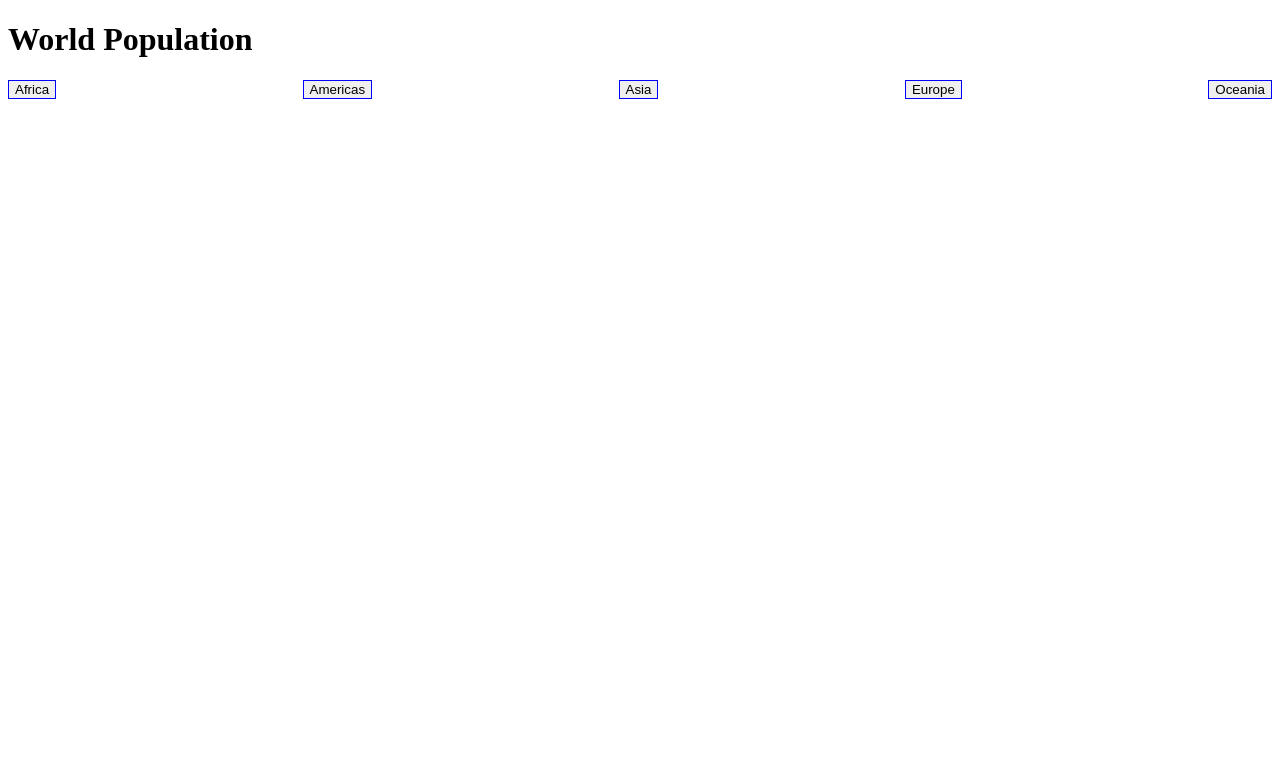
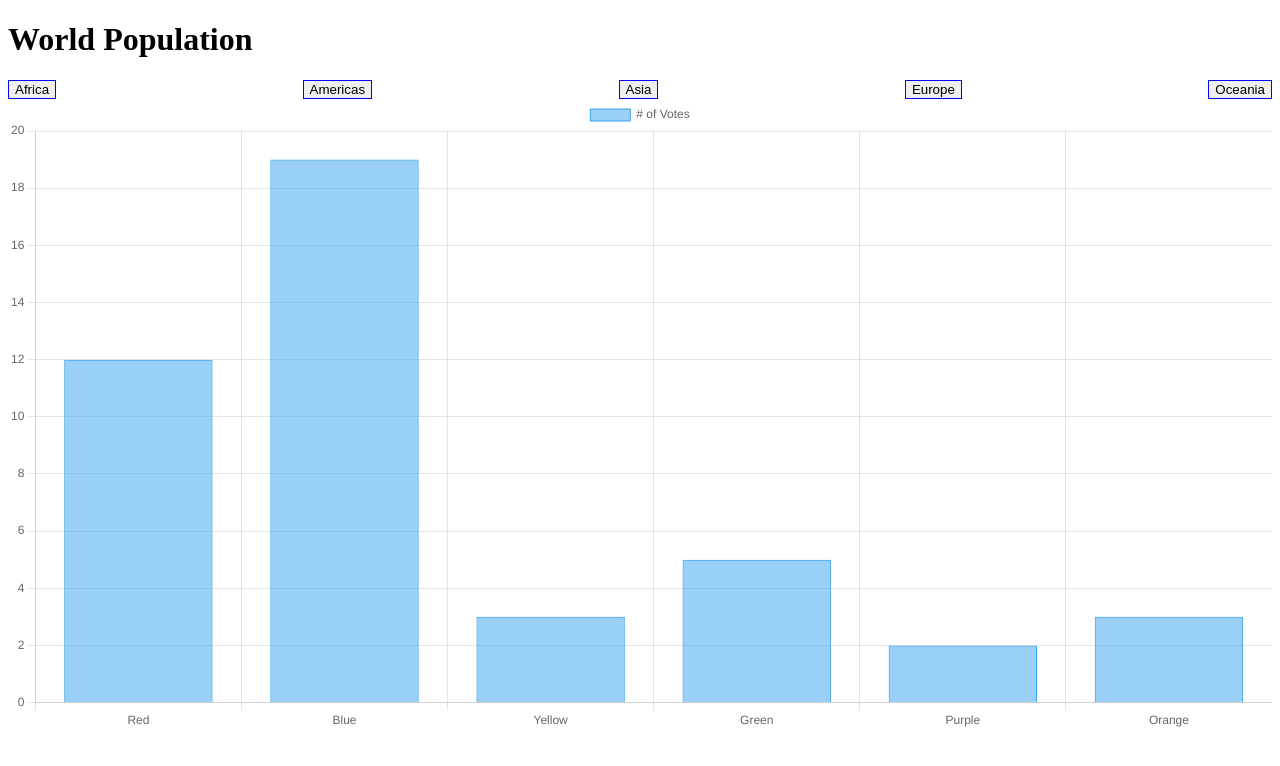
Before and after one commit to shellyalmo/world-population, a website: page continentsScreen.html in a window 1280 px wide. Both pictures are taken after a click on the button "Africa". Drawn offline with nearby package versions, Linux system fonts and the light colour scheme; no server answers.

Commit message:
feat graph

```diff
--- a/continents.js
+++ b/continents.js
@@ -31,10 +31,12 @@ class Countries {
   }
   //arrow function to bind this to countries class and not the btn
   displayCountries = async (e) => {
-    const allCountries = await continents.getCountriesByContinent(
-      e.target.innerText
+    const continentName = e.target.innerText;
+    const allCountriesInContinent = await continents.getCountriesByContinent(
+      continentName
     );
-    this.renderCountries(allCountries);
+    this[continentName] = allCountriesInContinent;
+    this.renderCountries(allCountriesInContinent);
   };
 }
 
--- a/continentsScreen.html
+++ b/continentsScreen.html
@@ -17,7 +17,36 @@
       <button id="europe-btn" class="continent">Europe</button>
       <button id="oceania-btn" class="continent">Oceania</button>
     </div>
-    <div class="graph-container"></div>
+    <div class="graph-container">
+      <script src="https://cdn.jsdelivr.net/npm/chart.js"></script>
+      <div>
+        <canvas id="myChart"></canvas>
+      </div>
+      <script>
+        const ctx = document.getElementById("myChart");
+
+        new Chart(ctx, {
+          type: "bar",
+          data: {
+            labels: ["Red", "Blue", "Yellow", "Green", "Purple", "Orange"],
+            datasets: [
+              {
+                label: "# of Votes",
+                data: [12, 19, 3, 5, 2, 3],
+                borderWidth: 1,
+              },
+            ],
+          },
+          options: {
+            scales: {
+              y: {
+                beginAtZero: true,
+              },
+            },
+          },
+        });
+      </script>
+    </div>
     <div class="countries-container"></div>
   </body>
 </html>
--- /dev/null
+++ b/countriesPopulation.js
@@ -0,0 +1,5 @@
+class Populations {
+  constructor() {
+    countries;
+  }
+}
```
